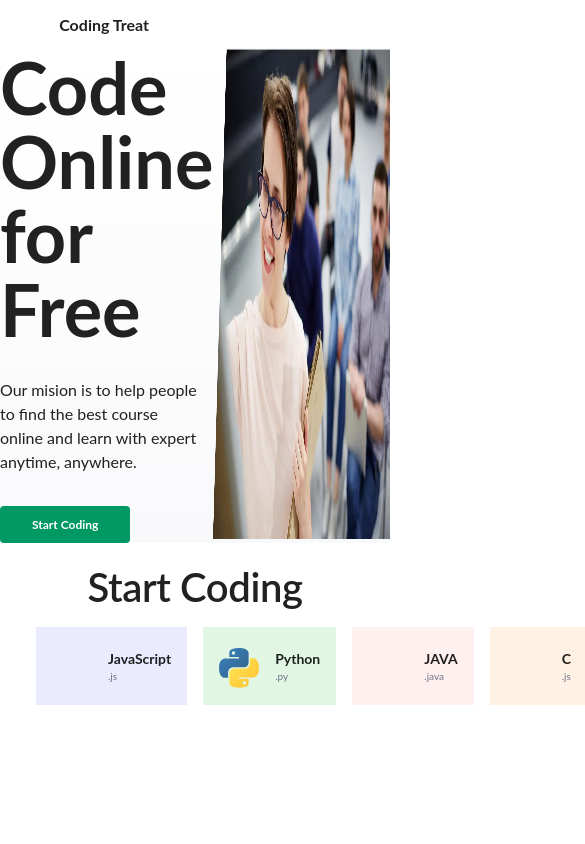
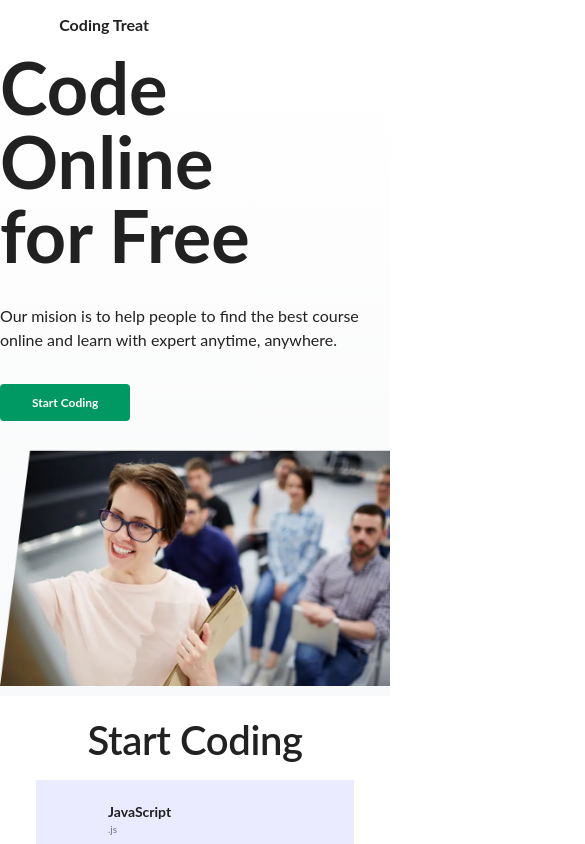
Before and after one commit to badcoderxd/sweet, a Next.js app: page / in a window 390 px wide. Shown: the top 844 px of the page, 585 px wide, since content can reach past the window. Built offline with nearby package versions, Linux system fonts and the light colour scheme; some icons are missing.

Commit message:
Add files via upload

```diff
--- a/src/components/HeroSection/HeroSection.jsx
+++ b/src/components/HeroSection/HeroSection.jsx
@@ -30,7 +30,7 @@ const HeroSection = () => {
                                         </Box>
                                  </Box>
                         </Box>
-                        <Box>
+                        <Box sx={{ mt: {xs:4, sm:4,md:0, lg:0}}}>
                                     <img src={MainImage.src} width={"100%"} height={"100%"} style={{transform:"translate(0px,-4px)"}}/>
 
                         </Box>
--- a/src/components/HeroSection/HeroStyles.js
+++ b/src/components/HeroSection/HeroStyles.js
@@ -5,6 +5,7 @@ export const HeroStyles = {
     heroMainWrapper:{
         display: "flex",
         justifyContent: "space-between",
+        flexDirection: {xs:"column", sm:"column",md:"row", lg:"row"}
     },
     leftSection:{display:"flex", height:"100%", justifyContent:"center", alignItems:"left", flexDirection:"column"},
     getStartedBtn:{
--- a/src/components/LanguageSection/LanguageSection.jsx
+++ b/src/components/LanguageSection/LanguageSection.jsx
@@ -55,7 +55,7 @@ const LanguageSection = () => {
                             display: "grid",
                             gap: "16px",
                             padding: "16px",
-                            gridTemplateColumns: "repeat(4, 1fr)"
+                            gridTemplateColumns: {xs:"repeat(1, 1fr)", sm:"repeat(2, 1fr)",md:"repeat(4, 1fr)", lg:"repeat(4, 1fr)"}
                             }}>
                                 {
                                     Languages.map((language, i) =>{
```
